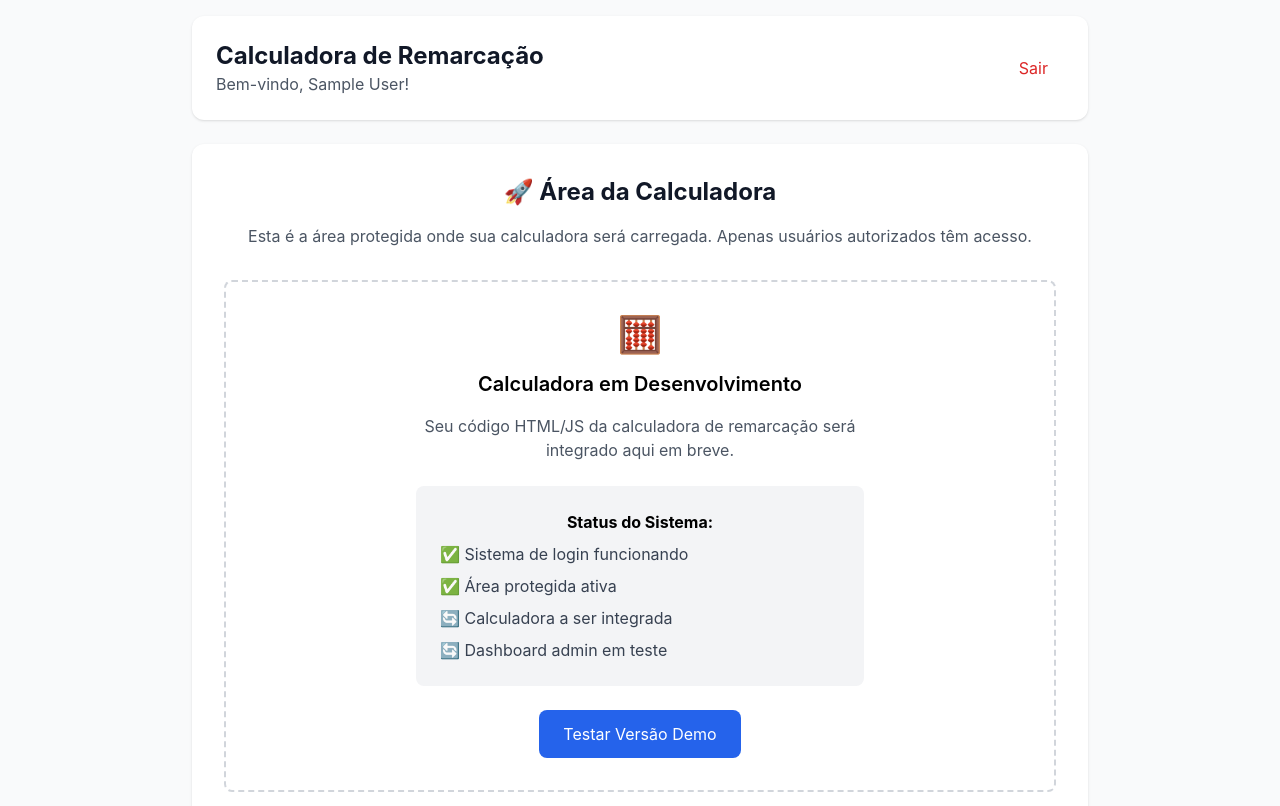
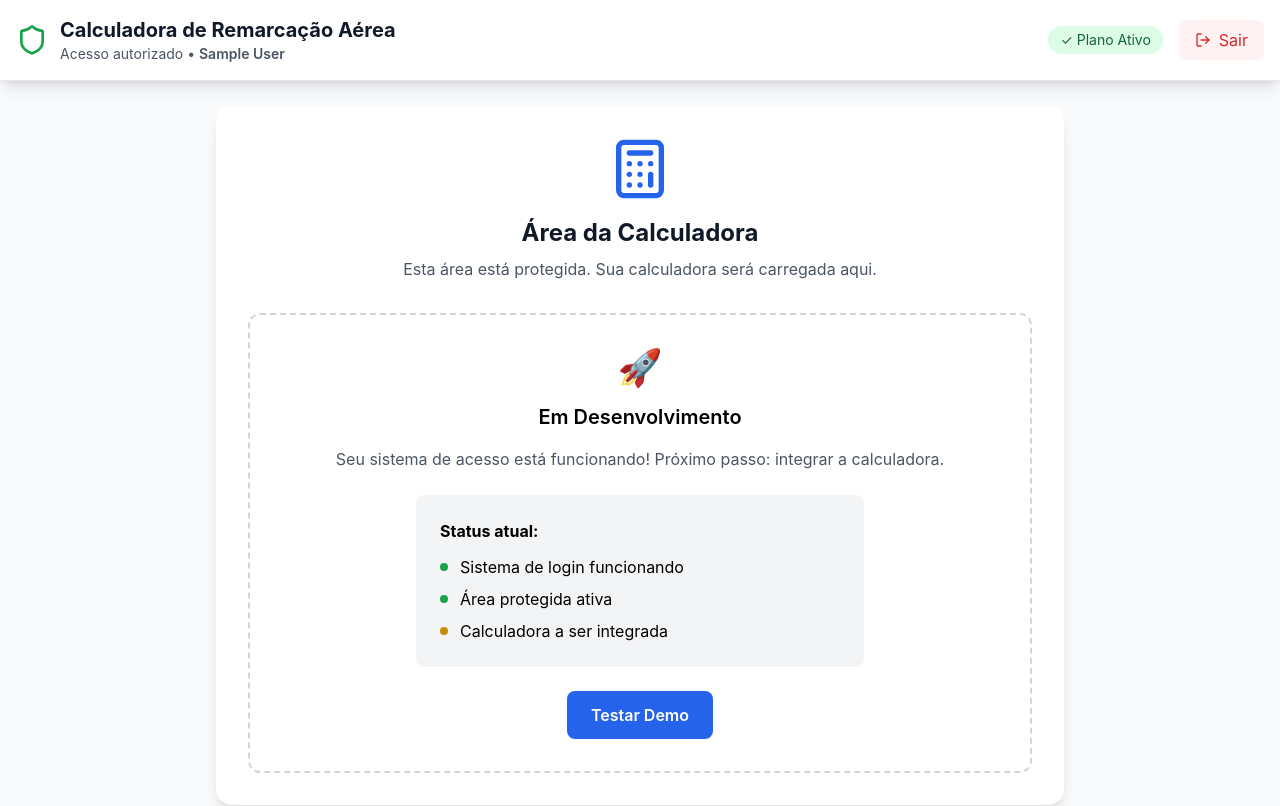
Before and after one commit to geraldofor/calcula-facil, a Next.js app: page /sistema in a window 1280 px wide. Shown: the top 806 px of the page. Built offline with nearby package versions, Linux system fonts and the light colour scheme; sample sign-in values are in the browser's storage.

Commit message:
Refactor SistemaPage layout and user information
Updated the layout and content of the SistemaPage component, including header changes and improved user status display.

```diff
--- a/app/sistema/page.jsx
+++ b/app/sistema/page.jsx
@@ -2,6 +2,7 @@
 
 import { useEffect, useState } from 'react';
 import { useRouter } from 'next/navigation';
+import { Calculator, Shield, LogOut } from 'lucide-react';
 
 export default function SistemaPage() {
   const router = useRouter();
@@ -33,72 +34,85 @@ export default function SistemaPage() {
   }
 
   return (
-    <div className="min-h-screen bg-gray-50 p-4">
-      <div className="max-w-4xl mx-auto">
-        {/* Header */}
-        <div className="bg-white rounded-xl shadow p-6 mb-6">
+    <div className="min-h-screen bg-gray-50">
+      {/* ÚNICO HEADER - SEM NAVIGATION GLOBAL */}
+      <div className="bg-white shadow-lg border-b">
+        <div className="max-w-7xl mx-auto px-4 py-4">
           <div className="flex justify-between items-center">
+            <div className="flex items-center">
+              <Shield className="w-8 h-8 text-green-600 mr-3" />
               <div>
-              <h1 className="text-2xl font-bold text-gray-900">Calculadora de Remarcação</h1>
-              <p className="text-gray-600">Bem-vindo, {user?.name}!</p>
+                <h1 className="text-xl font-bold text-gray-900">Calculadora de Remarcação Aérea</h1>
+                <p className="text-sm text-gray-600">
+                  Acesso autorizado • <span className="font-semibold">{user?.name}</span>
+                </p>
               </div>
+            </div>
+            <div className="flex items-center space-x-4">
+              <span className="px-3 py-1 bg-green-100 text-green-800 rounded-full text-sm">
+                ✓ Plano Ativo
+              </span>
               <button
                 onClick={() => {
                   localStorage.removeItem('token');
                   localStorage.removeItem('user');
                   router.push('/login');
                 }}
-              className="px-4 py-2 text-red-600 hover:text-red-800"
+                className="flex items-center px-4 py-2 bg-red-50 text-red-600 hover:bg-red-100 rounded-lg"
               >
+                <LogOut className="w-4 h-4 mr-2" />
                 Sair
               </button>
             </div>
           </div>
+        </div>
+      </div>
 
       {/* Conteúdo Principal */}
-        <div className="bg-white rounded-xl shadow p-8">
+      <div className="max-w-4xl mx-auto p-4 md:p-6">
+        <div className="bg-white rounded-2xl shadow-lg p-8">
           <div className="text-center mb-8">
-            <h2 className="text-2xl font-bold text-gray-900 mb-4">🚀 Área da Calculadora</h2>
+            <Calculator className="w-16 h-16 text-blue-600 mx-auto mb-4" />
+            <h2 className="text-2xl font-bold text-gray-900 mb-2">Área da Calculadora</h2>
             <p className="text-gray-600">
-              Esta é a área protegida onde sua calculadora será carregada.
-              Apenas usuários autorizados têm acesso.
+              Esta área está protegida. Sua calculadora será carregada aqui.
             </p>
           </div>
 
-          <div className="border-2 border-dashed border-gray-300 rounded-lg p-8">
+          <div className="border-2 border-dashed border-gray-300 rounded-xl p-8">
             <div className="text-center">
-              <div className="text-4xl mb-4">🧮</div>
-              <h3 className="text-xl font-semibold mb-4">Calculadora em Desenvolvimento</h3>
-              <p className="text-gray-600 mb-6 max-w-md mx-auto">
-                Seu código HTML/JS da calculadora de remarcação será integrado aqui em breve.
+              <div className="text-4xl mb-4">🚀</div>
+              <h3 className="text-xl font-semibold mb-4">Em Desenvolvimento</h3>
+              <p className="text-gray-600 mb-6">
+                Seu sistema de acesso está funcionando! Próximo passo: integrar a calculadora.
               </p>
 
-              <div className="bg-gray-100 rounded-lg p-6 max-w-md mx-auto mb-6">
-                <h4 className="font-bold mb-2">Status do Sistema:</h4>
-                <ul className="text-left space-y-2 text-gray-700">
-                  <li>✅ Sistema de login funcionando</li>
-                  <li>✅ Área protegida ativa</li>
-                  <li>🔄 Calculadora a ser integrada</li>
-                  <li>🔄 Dashboard admin em teste</li>
+              <div className="bg-gray-100 rounded-lg p-6 max-w-md mx-auto mb-6 text-left">
+                <h4 className="font-bold mb-3">Status atual:</h4>
+                <ul className="space-y-2">
+                  <li className="flex items-center">
+                    <div className="w-2 h-2 bg-green-600 rounded-full mr-3"></div>
+                    <span>Sistema de login funcionando</span>
+                  </li>
+                  <li className="flex items-center">
+                    <div className="w-2 h-2 bg-green-600 rounded-full mr-3"></div>
+                    <span>Área protegida ativa</span>
+                  </li>
+                  <li className="flex items-center">
+                    <div className="w-2 h-2 bg-yellow-600 rounded-full mr-3"></div>
+                    <span>Calculadora a ser integrada</span>
+                  </li>
                 </ul>
               </div>
 
               <button
-                onClick={() => alert('Em breve: calculadora completa!')}
-                className="px-6 py-3 bg-blue-600 text-white rounded-lg hover:bg-blue-700"
+                onClick={() => alert('Calculadora em desenvolvimento!')}
+                className="px-6 py-3 bg-blue-600 text-white rounded-lg hover:bg-blue-700 font-semibold"
               >
-                Testar Versão Demo
+                Testar Demo
               </button>
             </div>
           </div>
-        </div>
-
-        {/* Informações */}
-        <div className="mt-6 bg-blue-50 rounded-xl p-6">
-          <h3 className="font-bold text-blue-800 mb-2">Próxima Etapa:</h3>
-          <p className="text-blue-700">
-            Assim que o sistema básico estiver testado, vamos integrar sua calculadora HTML completa nesta área.
-          </p>
         </div>
       </div>
     </div>
```
Lines whose indentation alone changed are shown as unchanged.
